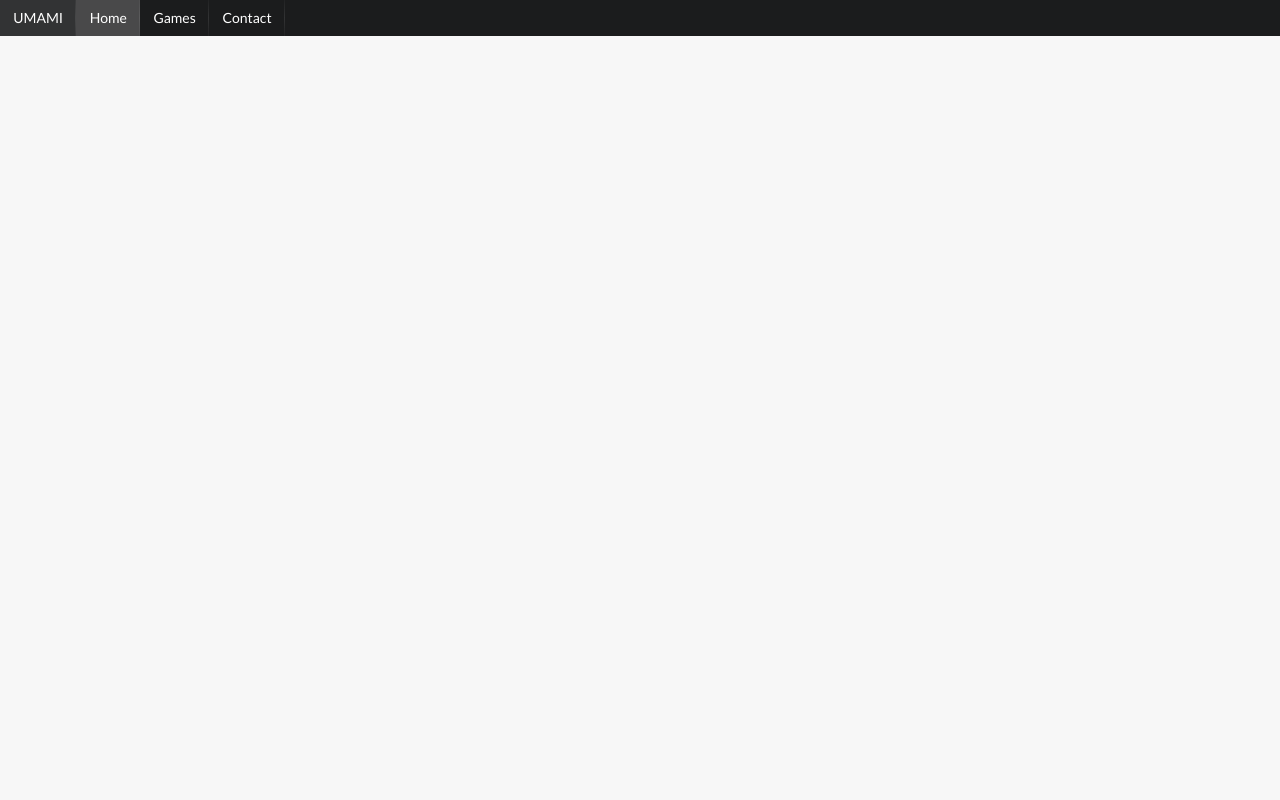
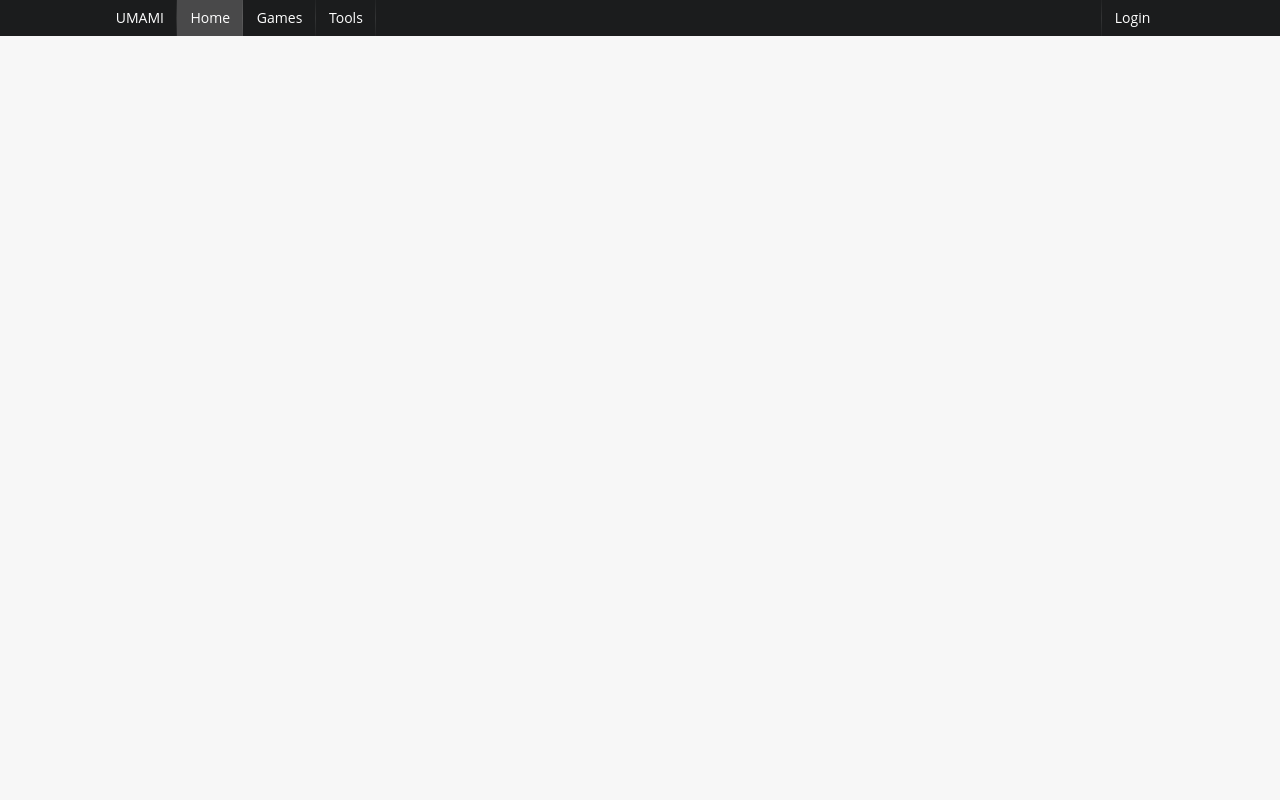
Before and after one commit to StupidGenius/umami, a Django app: page / in a window 1280 px wide. Run offline with Django 3.2, Linux system fonts and the light colour scheme.

Commit message:
Added django-registration-redux. Added login and log out forms. Updated base template.

```diff
--- a/requirements.txt
+++ b/requirements.txt
@@ -4,6 +4,7 @@ dj-database-url==0.3.0
 dj-static==0.0.6
 django-debug-toolbar==1.2.2
 django-enumfield==1.1.2
+django-registration-redux==1.1
 django-sslify==0.2.5
 django-toolbelt==0.0.1
 gunicorn==19.1.1
--- a/umami/static/base.css
+++ b/umami/static/base.css
@@ -0,0 +1,46 @@
+*{
+    margin: 0;
+    padding: 0;
+}
+
+body{
+    font-family: 'Open Sans', sans-serif;
+    margin-bottom: 60px;
+}
+
+.ui.grid.main{
+    margin-top: 70px;
+}
+
+
+.mobile.row{
+    padding-top: 0px !important;
+    margin-top: 0px !important;
+}
+
+.mobile.row .ui.inverted.menu{
+    border-radius: 0px !important;
+}
+
+.padding-reset{
+    padding: 0px !important;
+}
+
+.ui.message{
+    padding: 40px !important;
+}
+
+@media (max-width: 767px) {
+    .ui.grid.main{
+        margin-top: 70px;
+    }
+    .ui.vertical.menu.navbar{
+        margin-top: 0px !important;
+    }
+}
+
+.ui.vertical.menu{
+    margin-top: -15px !important;
+    width: 100%;
+    display: none;
+}
--- a/umami/templates/base.html
+++ b/umami/templates/base.html
@@ -1,5 +1,5 @@
 <!DOCTYPE html>
-<html lang="en">
+<html lang="en" class="no-js">
 <head>
     <meta charset="utf-8">
     <meta name="description" content="">
@@ -10,14 +10,28 @@
     <link rel="stylesheet" href="{{ STATIC_URL }}base.css">
 </head>
 <body>
-    <nav class="ui fixed menu inverted navbar">
-        <a href="" class="brand item">UMAMI</a>
-        <a href="" class="active item">Home</a>
-        <a href="" class="item">Games</a>
-        <a href="" class="item">Contact</a>
-    </nav>
-    <main class="ui page grid">
+    <div class="ui grid">
+        <div class="row">
+            <div class="ui fixed menu inverted navbar page grid">
+                <a href="" class="brand item">UMAMI</a>
+                <a href="/" class="active item">Home</a>
+                <a href="" class="item">Games</a>
+                <a href="" class="item">Tools</a>
+                {% if user.is_active %}{% if user.is_staff or user.is_superuser %}
+                <a href="/admin/" class="item">Admin</a>
+                {% endif %}{% endif %}
+                <div class="right menu">
+                    {% if user.is_active %}
+                        <a href="{% url 'auth_logout' %}" class="item">Logout</a>
+                    {% else %}
+                        <a href="{% url 'auth_login' %}" class="item">Login</a>
+                    {% endif %}
+                </div>
+            </div>
+        </div>
+    </div>
+    <div class="ui page grid main">
     {% block page_content %}{% endblock %}
-    </main>
+    </div>
 </body>
 </html>
--- /dev/null
+++ b/umami/templates/registration/logout.html
@@ -0,0 +1,6 @@
+{% extends "base.html" %}
+
+{% block page_content %}
+<h1>Logged Out</h1>
+<p>You are now logged out.</p>
+{% endblock %}
--- a/umami/urls.py
+++ b/umami/urls.py
@@ -30,4 +30,5 @@ from django.contrib import admin
 urlpatterns = patterns('',
     url(r'^$', 'umami.views.home', name='home'),
     url(r'^admin/', include(admin.site.urls)),
+    url(r'^account/', include('registration.backends.default.urls')),
 )
```
Also changed, not shown: umami/settings.py (+9 -0 lines), umami/templates/registration/login.html (added, +18 -0 lines).
